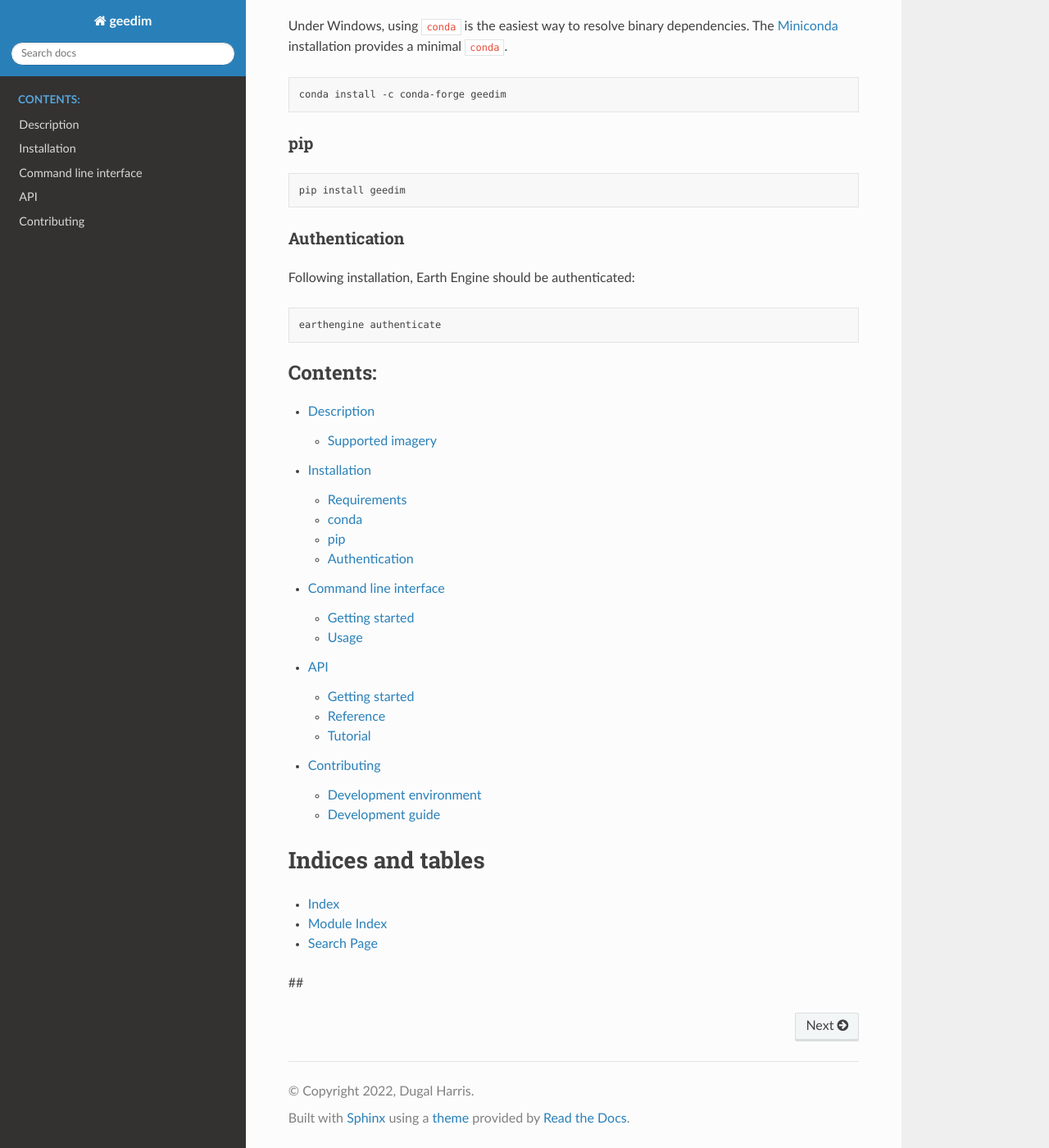
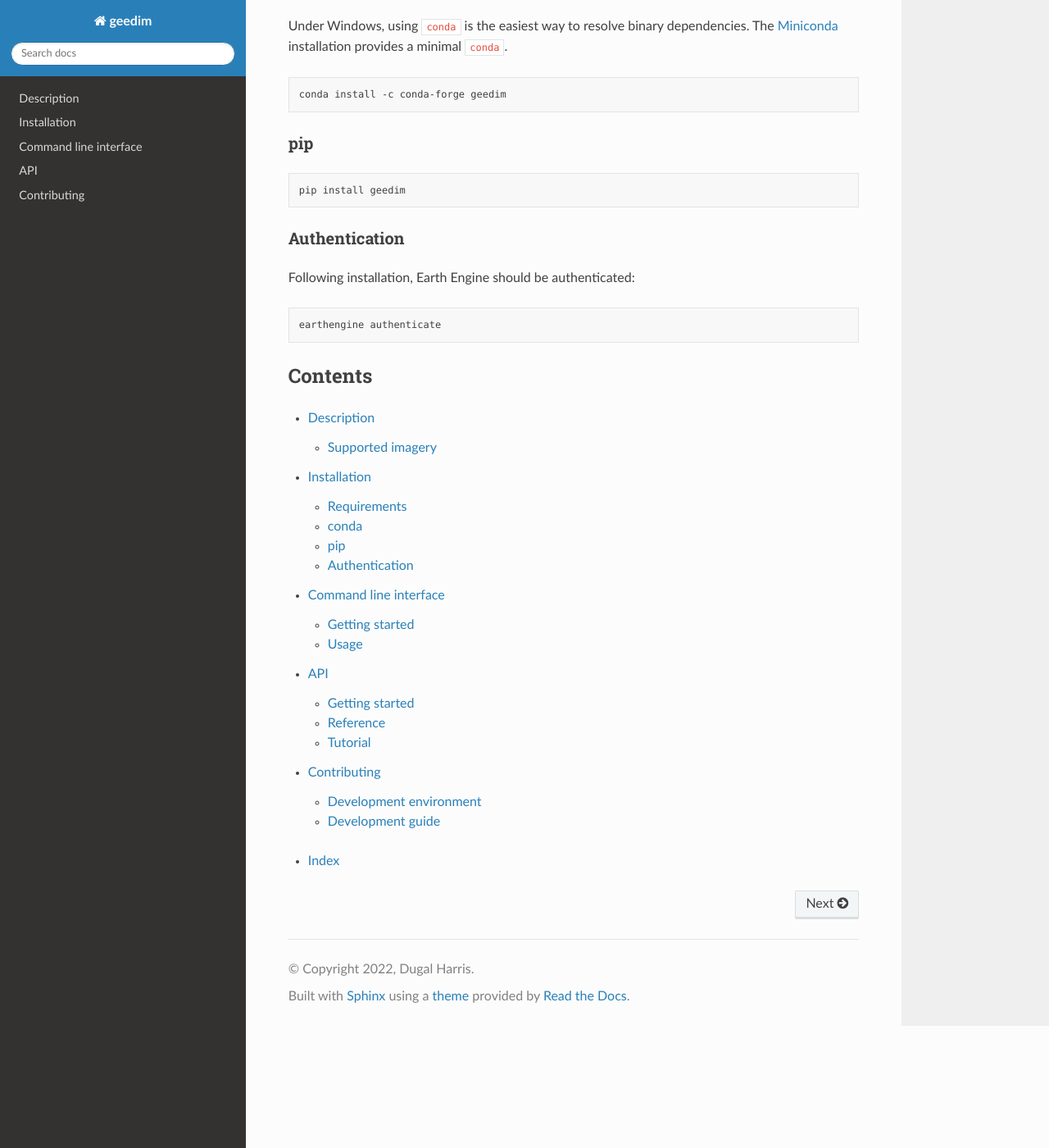
Before and after one commit to leftfield-geospatial/geedim, a Sphinx documentation site: the page built from docs/index.rst, in a window 1280 px wide and 1400 px high, scrolled down 1007 px. Shown: the whole window at 82% size. Built offline with Sphinx 7.4.7 and the Read the Docs theme 2.0.0, drawn with Linux system fonts in a browser that asks for light colours; part of the change alters nothing that is shown.

```diff
--- a/docs/readme_sections.rst
+++ b/docs/description.rst
@@ -1,7 +1,7 @@
 .. include:: ../README.rst
-    :start-after: short_descr_start
+    :start-after: description_start
     :end-before: description_end
 
 .. include:: ../README.rst
     :start-after: supp_im_start
-    :end-before: install_end
+    :end-before: supp_im_end
--- a/docs/index.rst
+++ b/docs/index.rst
@@ -1,29 +1,24 @@
-.. geedim documentation master file, created by
-   sphinx-quickstart on Tue May 24 19:02:50 2022.
-   You can adapt this file completely to your liking, but it should at least
-   contain the root `toctree` directive.
-
 geedim
 ======
 
-.. include:: readme_sections.rst
+.. include:: ../README.rst
+    :start-after: short_descr_start
+    :end-before: short_descr_end
+
+.. include:: description.rst
+
+.. include:: installation.rst
+
+Contents
+--------
 
 .. toctree::
    :maxdepth: 2
-   :caption: Contents:
 
-   readme_sections
+   description
+   installation
    cli
    api
    contributing
 
-
-
-Indices and tables
-==================
-
 * :ref:`genindex`
-* :ref:`modindex`
-* :ref:`search`
-
-##
--- /dev/null
+++ b/docs/installation.rst
@@ -0,0 +1,3 @@
+.. include:: ../README.rst
+    :start-after: install_start
+    :end-before: install_end
```
